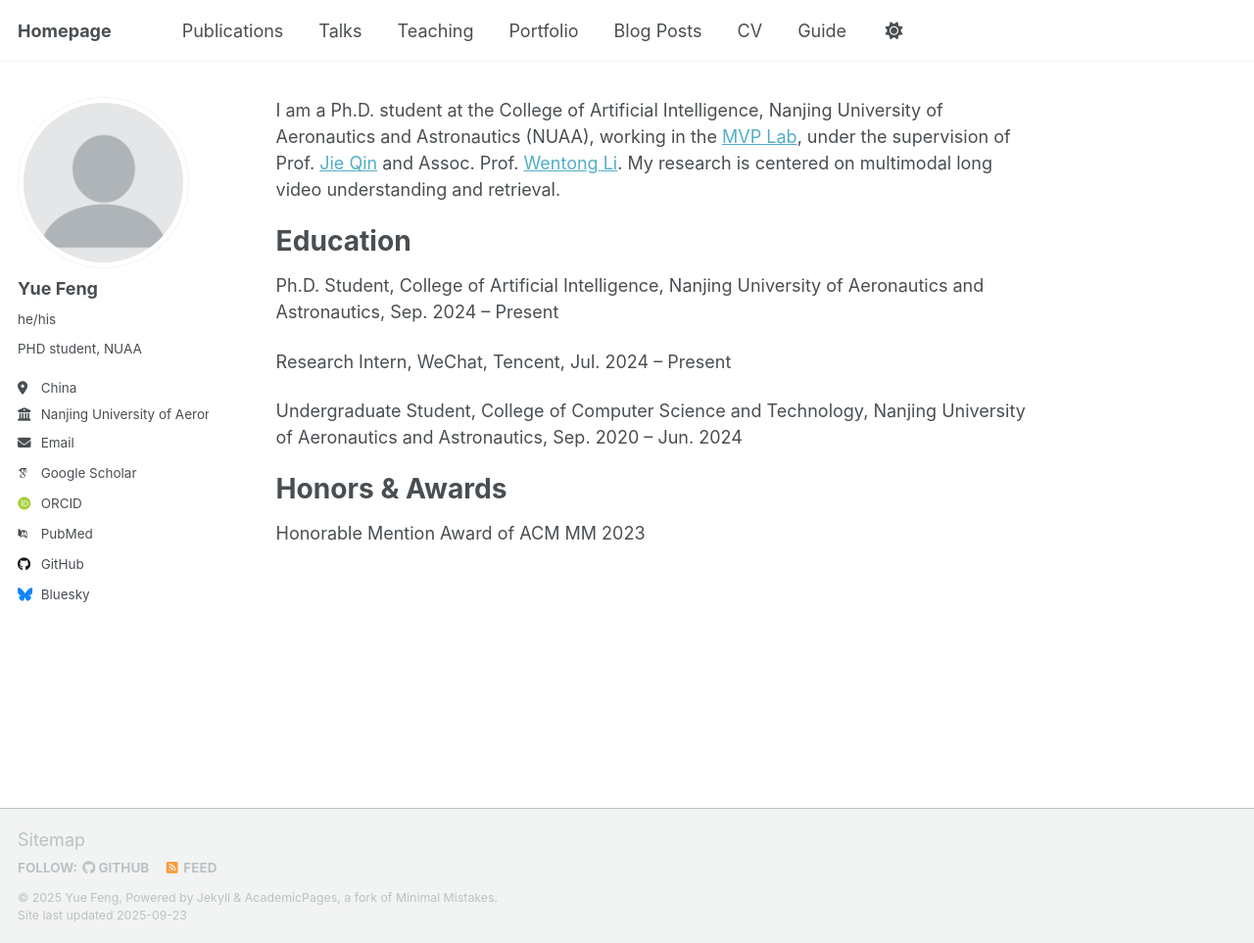
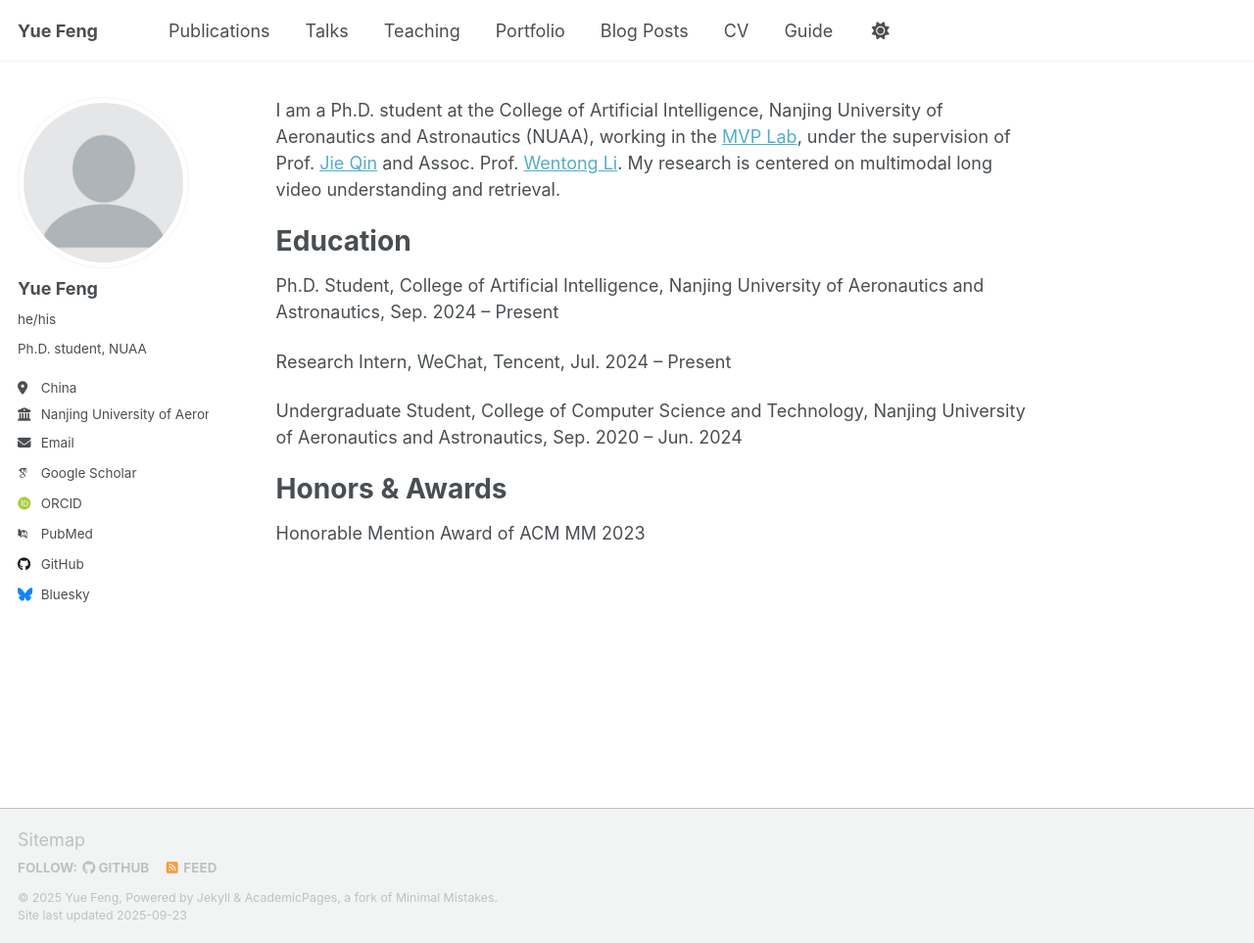
Before and after one commit to fy-coder/fy-coder, a Jekyll site: the page built from _pages/about.md, in a window 1280 px wide and 963 px high. Shown: the whole window at 98% size. Built offline with Jekyll 4.4.1, drawn with Linux system fonts in a browser that asks for light colours; some web fonts are replaced; a script that is not in the unit is left out.

Commit message:
Update _config.yml

```diff
--- a/_config.yml
+++ b/_config.yml
@@ -9,7 +9,7 @@
 # Basic Site Settings
 locale                   : "en-US"
 site_theme               : "default" # Currently available options are "default", "air"
-title                    : "Homepage"
+title                    : "Yue Feng"
 title_separator          : "-"
 name                     : &name "Yue Feng"
 description              : &description "Your Name's academic portfolio"   # Update this with a general description of your site, this is the default if not overridden by a page
@@ -26,7 +26,7 @@ author:
   avatar           : "profile.png"
   name             : "Yue Feng"
   pronouns         : "he/his"
-  bio              : "PHD student, NUAA"
+  bio              : "Ph.D. student, NUAA"
   location         : "China"
   employer         : "Nanjing University of Aeronautics and Astronautics"
   uri              : # URL
@@ -48,7 +48,7 @@ author:
   bitbucket        : # Username - Update with your username on the site
   codepen          : # Username
   dribbble         : # Username
-  github           : "academicpages"
+  github           : "fy-coder"
   kaggle           : # Username
   stackoverflow    : # User number or user number and name (i.e., use "1" or "1/jeff-atwood")
 
```
